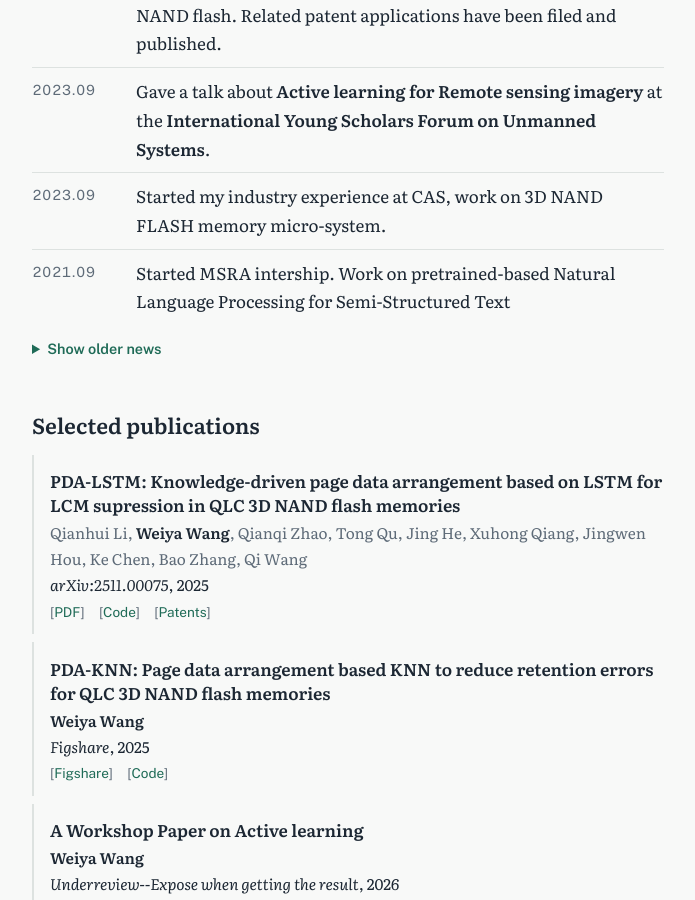
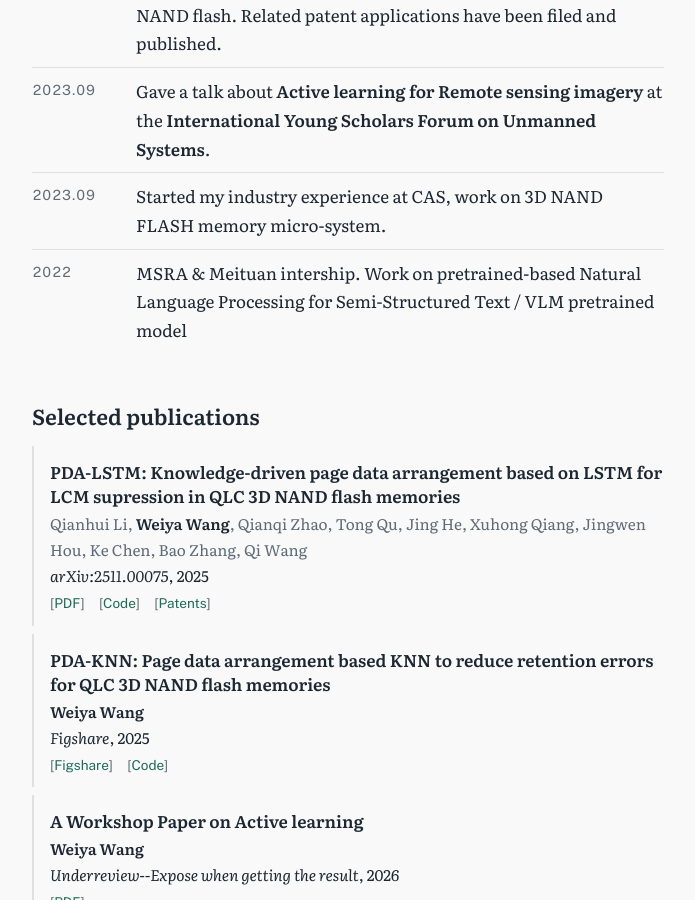
Before and after one commit to wwy2020211/wwy2020211.github.io, a Jekyll site: the page built from index.md, in a window 1280 px wide and 900 px high, scrolled down 799 px. Shown: the whole window, without its empty margins (292-987 px from the left). Built offline with Jekyll 4.4.1, drawn with Linux system fonts in a browser that asks for light colours.

Commit message:
Update news.yml

```diff
--- a/_data/news.yml
+++ b/_data/news.yml
@@ -9,7 +9,7 @@
   text: Gave a talk about **Active learning for Remote sensing imagery** at the **International Young Scholars Forum on Unmanned Systems**.
 - date: "2023.09"
   text: Started my industry experience at CAS, work on 3D NAND FLASH memory micro-system.
-- date: "2021.09"
-  text: Started MSRA intership. Work on pretrained-based Natural Language Processing for Semi-Structured Text
-- date: "2020.09"
-  text: Started my Master at Tsinghua University.
+- date: "2022"
+  text:  MSRA & Meituan intership. Work on pretrained-based Natural Language Processing for Semi-Structured Text / VLM pretrained model
+#- date: "2020.09"
+  #text: Started my Master at Tsinghua University.
```
